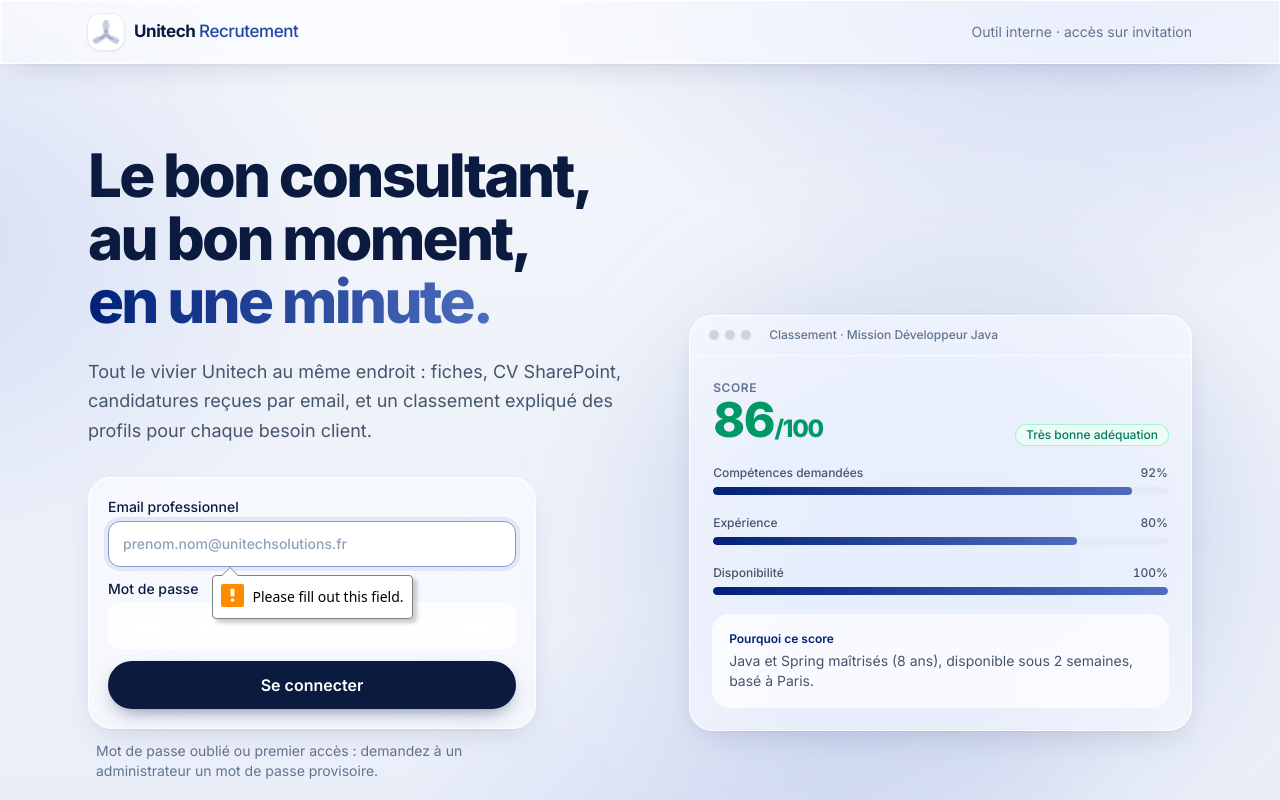
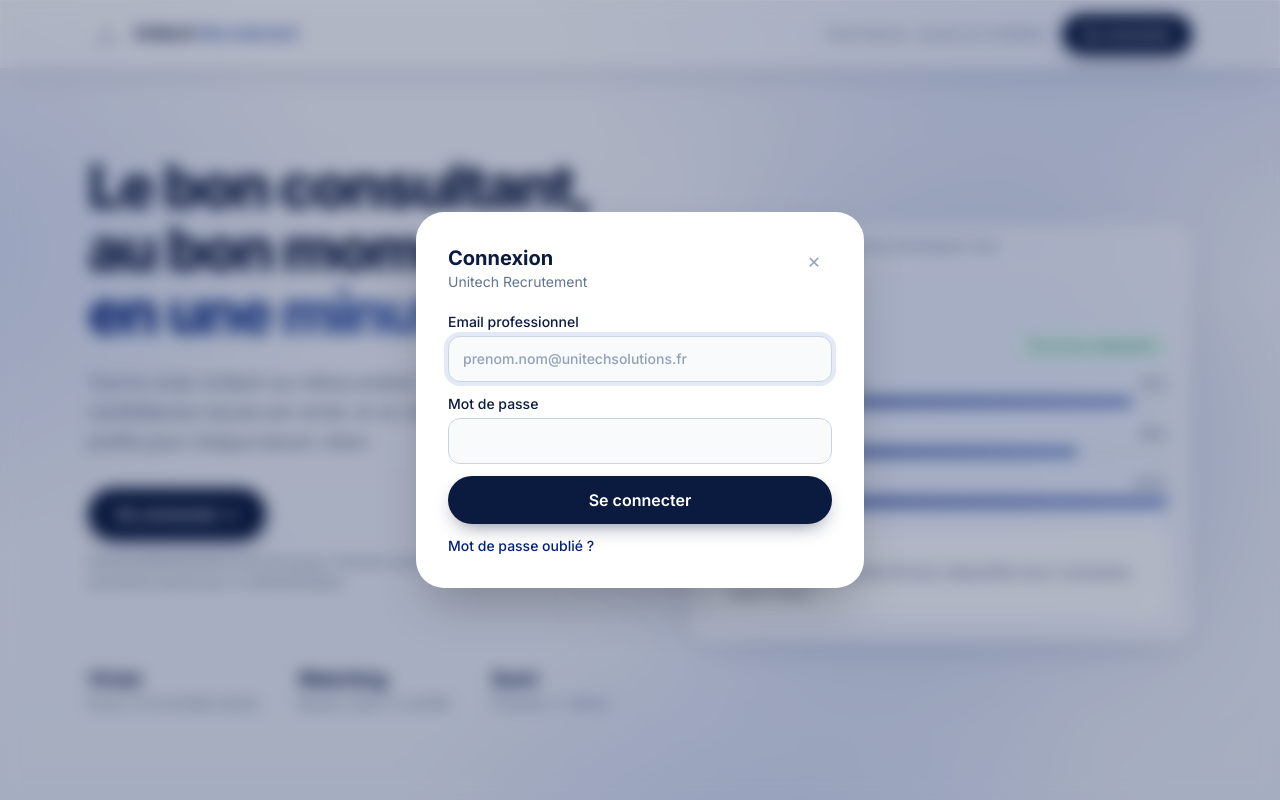
Before and after one commit to UNITECHSOLUTIONSFR/ats-unitechsolutions, a Next.js app: page /connexion in a window 1280 px wide. Both pictures are taken after a click on the button "Se connecter". Shown: the top 800 px of the page. Built offline with nearby package versions, Linux system fonts and the light colour scheme.

Commit message:
Page de connexion : bouton « Se connecter » en haut à droite, fenêtre de connexion, « Mot de passe oublié ? » (lien par email vers le choix du mot de passe)
Co-Authored-By: Claude Opus 5.5 <noreply@anthropic.com>
Claude-Session: https://claude.ai/code/session_01RCKVnFuXLorz5LYxia94LR

```diff
--- a/src/app/connexion/page.tsx
+++ b/src/app/connexion/page.tsx
@@ -3,11 +3,25 @@
 import { Suspense, useState } from "react";
 import { useSearchParams } from "next/navigation";
 import { createBrowserClient } from "@supabase/ssr";
+import { createClient } from "@supabase/supabase-js";
 
 export default function PageConnexion() {
   const [email, setEmail] = useState("");
   const [motDePasse, setMotDePasse] = useState("");
-  const [etat, setEtat] = useState<"saisie" | "envoi" | "refuse" | "erreur">("saisie");
+  const [etat, setEtat] = useState<"saisie" | "envoi" | "refuse" | "erreur" | "oubli" | "oubli_envoye">("saisie");
+  const [ouvert, setOuvert] = useState(false);
+
+  /** Mot de passe oublié : lien par email vers le choix d'un nouveau mot de passe (fonctionne sur n'importe quel appareil). */
+  async function oubli(e: React.FormEvent) {
+    e.preventDefault();
+    const url = process.env.NEXT_PUBLIC_SUPABASE_URL;
+    const cle = process.env.NEXT_PUBLIC_SUPABASE_PUBLISHABLE_KEY ?? process.env.NEXT_PUBLIC_SUPABASE_ANON_KEY;
+    if (!url || !cle) return;
+    setEtat("envoi");
+    const client = createClient(url, cle, { auth: { flowType: "implicit", persistSession: false, autoRefreshToken: false, detectSessionInUrl: false } });
+    await client.auth.resetPasswordForEmail(email.trim().toLowerCase(), { redirectTo: `${window.location.origin}/mot-de-passe` });
+    setEtat("oubli_envoye"); // même message que l'adresse existe ou non
+  }
 
   async function seConnecter(e: React.FormEvent) {
     e.preventDefault();
@@ -34,7 +48,10 @@ export default function PageConnexion() {
             <img src="/logo-unitech-symbole.png" alt="" className="h-9 w-9 rounded-xl bg-white object-contain p-1 shadow-sm ring-1 ring-slate-200/70" />
             <span className="text-[17px] font-bold tracking-tight text-nuit">Unitech <span className="font-medium text-marque-500">Recrutement</span></span>
           </div>
-          <span className="hidden text-sm text-slate-500 sm:block">Outil interne · accès sur invitation</span>
+          <div className="flex items-center gap-4">
+            <span className="hidden text-sm text-slate-500 md:block">Outil interne · accès sur invitation</span>
+            <button type="button" onClick={() => { setEtat("saisie"); setOuvert(true); }} className="bouton-primaire px-5 py-2.5">Se connecter</button>
+          </div>
         </div>
       </header>
 
@@ -53,23 +70,54 @@ export default function PageConnexion() {
 
           <div className="mt-8 max-w-md">
             <Suspense fallback={null}><MessageSession /></Suspense>
-            <form onSubmit={seConnecter} className="carte space-y-3 p-5">
+            <button type="button" onClick={() => { setEtat("saisie"); setOuvert(true); }} className="bouton-primaire px-7 py-3.5 text-base">Se connecter →</button>
+            <p className="mt-3 text-sm text-slate-500">Email professionnel et mot de passe. Premier accès : mot de passe provisoire donné par un administrateur.</p>
+          </div>
+
+          {ouvert && (
+            <div className="fixed inset-0 z-50 flex items-end justify-center bg-nuit/30 p-0 backdrop-blur-sm sm:items-center sm:p-4" onClick={() => setOuvert(false)}>
+              <div className="w-full max-w-md rounded-t-[1.75rem] bg-white p-6 pb-[max(1.5rem,env(safe-area-inset-bottom))] shadow-2xl sm:rounded-[1.75rem] sm:p-8" onClick={(e) => e.stopPropagation()}>
+                <div className="mb-5 flex items-start justify-between">
+                  <div>
+                    <h2 className="text-xl font-bold text-nuit">{etat === "oubli" || etat === "oubli_envoye" ? "Mot de passe oublié" : "Connexion"}</h2>
+                    <p className="text-sm text-slate-500">Unitech Recrutement</p>
+                  </div>
+                  <button type="button" onClick={() => setOuvert(false)} className="flex h-9 w-9 items-center justify-center rounded-full text-slate-400 hover:bg-slate-100 hover:text-nuit" aria-label="Fermer">✕</button>
+                </div>
+                {etat === "oubli_envoye" ? (
+                  <div className="space-y-3 text-sm text-slate-700">
+                    <p>Si cette adresse a un accès, un email vient de partir avec un lien pour choisir un nouveau mot de passe (valable 1 heure, à ouvrir sur n&apos;importe quel appareil). Pensez aux courriers indésirables.</p>
+                    <button type="button" onClick={() => setEtat("saisie")} className="lien">Revenir à la connexion</button>
+                  </div>
+                ) : etat === "oubli" ? (
+                  <form onSubmit={oubli} className="space-y-3">
+                    <label className="block text-sm font-medium text-nuit">Email professionnel
+                      <input type="email" required autoComplete="username" value={email} onChange={(e) => setEmail(e.target.value)} className="champ mt-1 w-full !border-slate-300 !bg-slate-50 py-3" autoFocus />
+                    </label>
+                    <button type="submit" className="bouton-primaire w-full justify-center py-3 text-base">Recevoir le lien</button>
+                    <button type="button" onClick={() => setEtat("saisie")} className="lien block text-sm">Revenir à la connexion</button>
+                  </form>
+                ) : (
+                  <form onSubmit={seConnecter} className="space-y-3">
                     <label className="block text-sm font-medium text-nuit">Email professionnel
                       <input type="email" required autoComplete="username" value={email} onChange={(e) => setEmail(e.target.value)}
-                  placeholder="prenom.nom@unitechsolutions.fr" className="champ mt-1 w-full py-3" />
+                        placeholder="prenom.nom@unitechsolutions.fr" className="champ mt-1 w-full !border-slate-300 !bg-slate-50 py-3" autoFocus />
                     </label>
                     <label className="block text-sm font-medium text-nuit">Mot de passe
                       <input type="password" required autoComplete="current-password" value={motDePasse} onChange={(e) => setMotDePasse(e.target.value)}
-                  className="champ mt-1 w-full py-3" />
+                        className="champ mt-1 w-full !border-slate-300 !bg-slate-50 py-3" />
                     </label>
                     {etat === "refuse" && <p className="text-sm text-red-700">Email ou mot de passe incorrect.</p>}
                     {etat === "erreur" && <p className="text-sm text-red-700">L&apos;application n&apos;est pas encore reliée à sa base de données.</p>}
                     <button type="submit" disabled={etat === "envoi"} className="bouton-primaire w-full justify-center py-3 text-base">
                       {etat === "envoi" ? "Connexion…" : "Se connecter"}
                     </button>
+                    <button type="button" onClick={() => setEtat("oubli")} className="lien block text-sm">Mot de passe oublié ?</button>
                   </form>
-            <p className="mt-3 px-2 text-sm text-slate-500">Mot de passe oublié ou premier accès : demandez à un administrateur un mot de passe provisoire.</p>
+                )}
               </div>
+            </div>
+          )}
 
           <div className="mt-12 flex flex-wrap gap-x-10 gap-y-4 border-t border-slate-200/70 pt-6">
             <Atout titre="Vivier" texte="Excel, CV et emails réunis" />
--- a/src/app/mot-de-passe/page.tsx
+++ b/src/app/mot-de-passe/page.tsx
@@ -1,6 +1,6 @@
 "use client";
 
-import { useState } from "react";
+import { useEffect, useState } from "react";
 import { createBrowserClient } from "@supabase/ssr";
 import { motDePasseChoisi } from "@/lib/utilisateurs/actions";
 
@@ -9,6 +9,20 @@ export default function ChoixMotDePasse() {
   const [mdp, setMdp] = useState("");
   const [confirmation, setConfirmation] = useState("");
   const [etat, setEtat] = useState<{ enCours?: boolean; erreur?: string }>({});
+  // Lien « mot de passe oublié » reçu par email : la session arrive dans l'adresse (après #) et est enregistrée ici.
+  useEffect(() => {
+    const fragment = new URLSearchParams(window.location.hash.slice(1));
+    const url = process.env.NEXT_PUBLIC_SUPABASE_URL;
+    const cle = process.env.NEXT_PUBLIC_SUPABASE_PUBLISHABLE_KEY ?? process.env.NEXT_PUBLIC_SUPABASE_ANON_KEY;
+    if (fragment.get("error")) {
+      queueMicrotask(() => setEtat({ erreur: "Ce lien a expiré ou a déjà été utilisé. Redemandez-en un depuis la page de connexion (« Mot de passe oublié ? »)." }));
+      return;
+    }
+    const access = fragment.get("access_token"), refresh = fragment.get("refresh_token");
+    if (!url || !cle || !access || !refresh) return;
+    createBrowserClient(url, cle).auth.setSession({ access_token: access, refresh_token: refresh })
+      .then(({ error }) => { if (error) setEtat({ erreur: "Ce lien n'est plus valable : redemandez-en un." }); else history.replaceState(null, "", "/mot-de-passe"); });
+  }, []);
   const robuste = mdp.length >= 10 && /[a-zA-Z]/.test(mdp) && /\d/.test(mdp);
 
   async function enregistrer(e: React.FormEvent) {
@@ -21,12 +35,12 @@ export default function ChoixMotDePasse() {
     setEtat({ enCours: true });
     const supabase = createBrowserClient(url, cle);
     const { error } = await supabase.auth.updateUser({ password: mdp });
-    if (error) return setEtat({ erreur: error.message.includes("different") ? "Choisissez un mot de passe différent du provisoire." : "Enregistrement impossible : réessayez." });
+    if (error) return setEtat({ erreur: error.message.includes("different") ? "Choisissez un mot de passe différent de l'ancien." : /session/i.test(error.message) ? "Session absente : reconnectez-vous, ou redemandez un lien « Mot de passe oublié ? »." : "Enregistrement impossible : réessayez." });
     await motDePasseChoisi();
     await supabase.auth.refreshSession(); // la session ne porte plus la mention « provisoire »
     // Rechargement complet voulu : la nouvelle session (cookies) est lue par le serveur.
     // eslint-disable-next-line @next/next/no-location-assign-relative-destination
-    window.location.assign("/");
+    window.location.assign("/auth/entree");
   }
 
   return (
--- a/src/proxy.ts
+++ b/src/proxy.ts
@@ -5,7 +5,8 @@ import { COOKIE_ACTIVITE, sessionExpiree } from "@/lib/securite/session";
 
 /** Pages accessibles sans être connecté. */
 // /api/cron/ : tâches planifiées, protégées par CRON_SECRET (pas de session utilisateur).
-const PAGES_PUBLIQUES = ["/connexion", "/desinscription/", "/auth/", "/api/cron/", "/manifest.webmanifest"];
+// /mot-de-passe : ouverte depuis le lien « mot de passe oublié » (la session arrive avec le lien) ; sans session, rien n'y est modifiable.
+const PAGES_PUBLIQUES = ["/connexion", "/desinscription/", "/auth/", "/api/cron/", "/manifest.webmanifest", "/mot-de-passe"];
 
 /**
  * Exécuté avant chaque page : rafraîchit la session Supabase et renvoie vers
```
Lines whose indentation alone changed are shown as unchanged.
